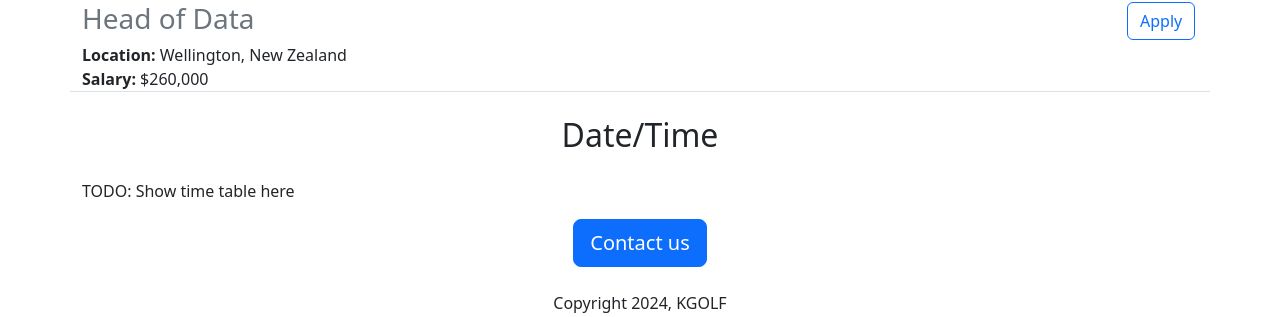
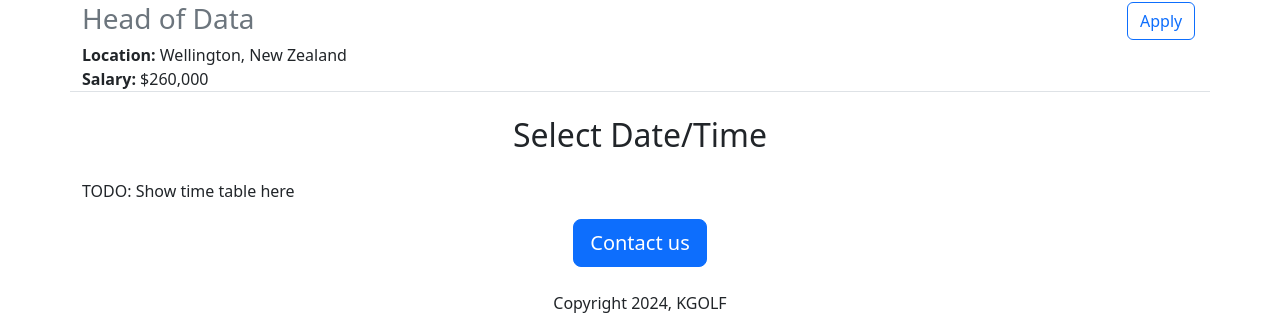
Before and after one commit to TheSupertramp/kgolf-v2, a Flask app: page / in a window 1280 px wide. Shown: the part 1071-1388 px from the top of the page. Run offline with Flask 3, Linux system fonts and the light colour scheme.

Commit message:
made text change for test

```diff
--- a/templates/home.html
+++ b/templates/home.html
@@ -27,7 +27,7 @@
                     {% include 'jobitem.html' %}
                 {% endfor %}
             </p>
-            <h2 class="text-center mt-2 mb-4">Date/Time</h2>
+            <h2 class="text-center mt-2 mb-4">Select Date/Time</h2>
             <p class="">TODO: Show time table here</p>
             <div class="text-center">
                 <button class="btn btn-primary btn-lg">Contact us</button>
```
